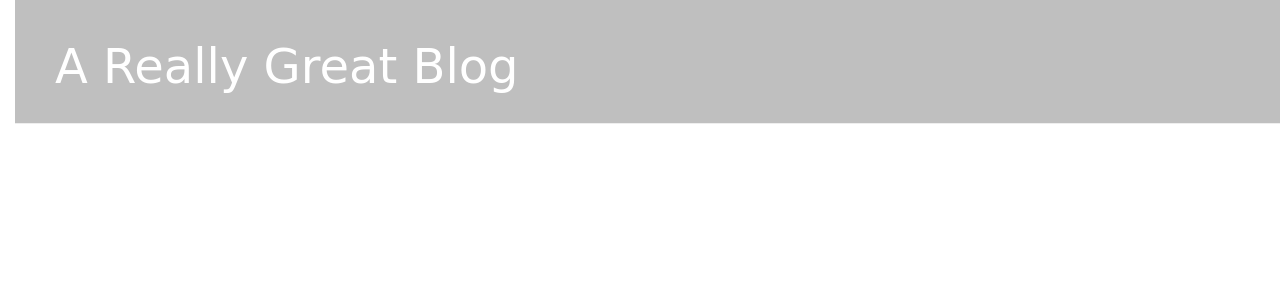
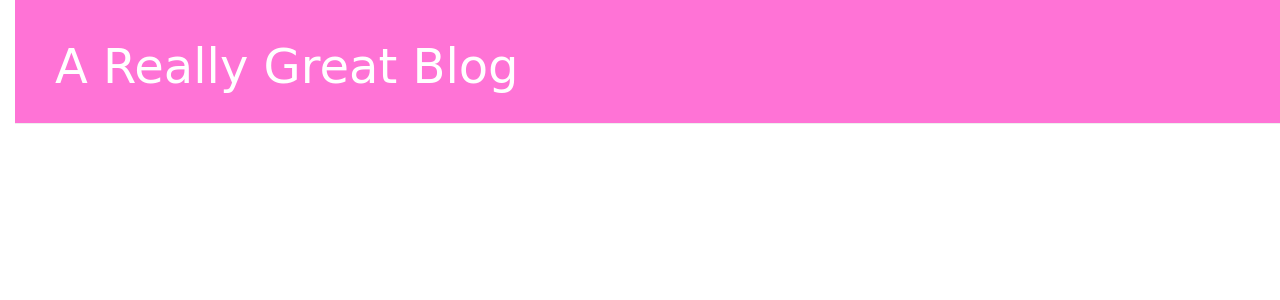
Before and after one commit to ellenhaggan/my-blog, a Django app: page / in a window 1280 px wide. Shown: the top 300 px of the page. Run offline with Django 3.2, Linux system fonts and the light colour scheme; data that the repository does not hold is empty; some libraries are stand-ins or nearby versions; some web fonts are replaced.

Commit message:
URL changes

```diff
--- a/blog/static/css/blog.css
+++ b/blog/static/css/blog.css
@@ -9,7 +9,7 @@ body {
 }
 
 .page-header {
-    background-color: #bfbfbf;
+    background-color: #ff73d6;
     margin-top: 0;
     padding: 20px 20px 20px 40px;
 }
--- a/blog/templates/blog/base.html
+++ b/blog/templates/blog/base.html
@@ -14,7 +14,7 @@
 			{% if user.is_authenticated %}
 				<a href="{% url 'post_new' %}" class="top-menu"><span class="glyphicon glyphicon-plus"></span></a>
 			{% endif %}
-			<h1><a href="https://en.wikipedia.org/wiki/Django" class="external_link" id="link_to_wiki_page">A Really Great Blog</a></h1>
+			<h1><a href="{% url 'post_list' %}" class="external_link" id="link_to_wiki_page">A Really Great Blog</a></h1>
 		</div>
 		<div class="content container">
 			<div class="row">
```
